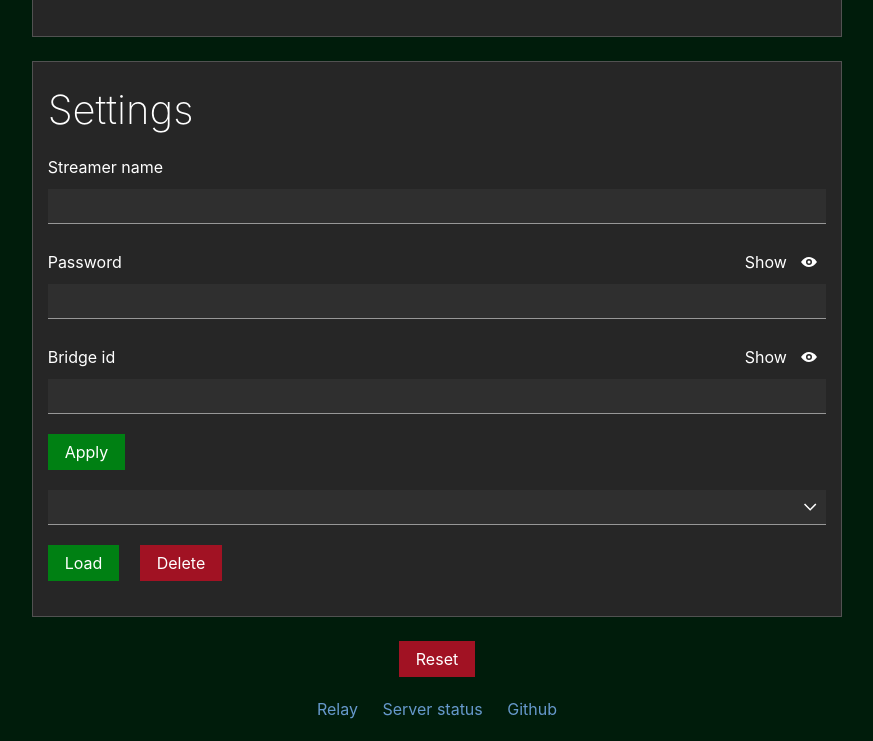
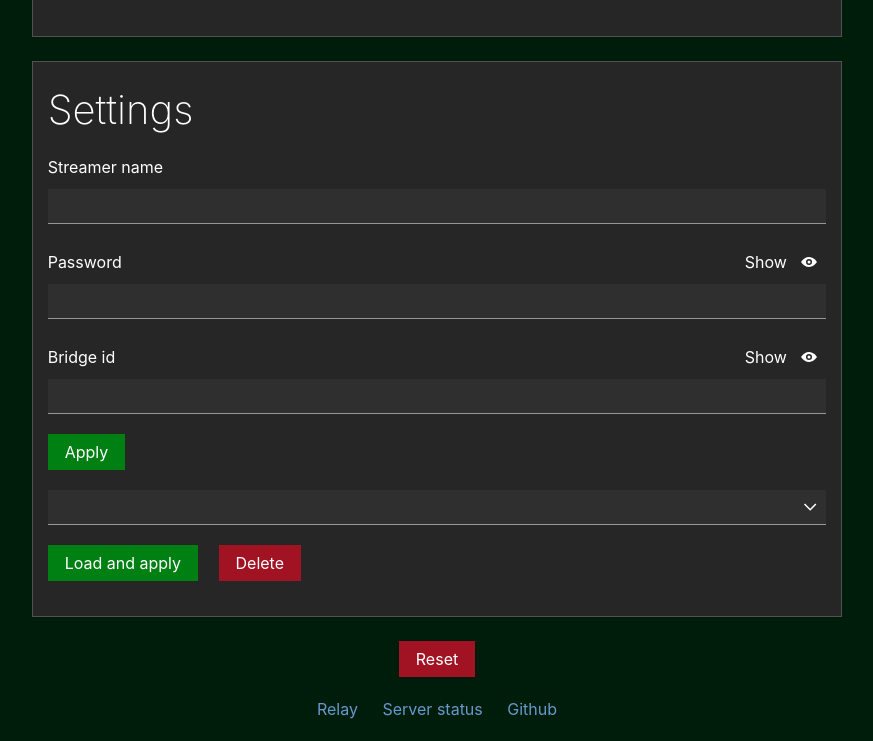
Before and after one commit to eerimoq/moblin-remote-control-relay, a plain HTML site: page frontend/assistant.html in a window 1280 px wide. Shown: the part 795-1536 px from the top of the page, without its empty margins (203-1076 px from the left). Drawn offline with Linux system fonts and the light colour scheme; a script that the page names is missing; a web font is replaced by a local one.

Commit message:
Load and apply.

```diff
--- a/frontend/assistant.html
+++ b/frontend/assistant.html
@@ -135,7 +135,7 @@
               name="loadStreamerSelector"
               id="loadStreamerSelector"
             ></select>
-            <button class="p-button--positive" onclick="loadSettings()">Load</button>
+            <button class="p-button--positive" onclick="loadSettings()">Load and apply</button>
             <button class="p-button--negative" onclick="deleteSettings()">Delete</button>
           </div>
         </div>
```
